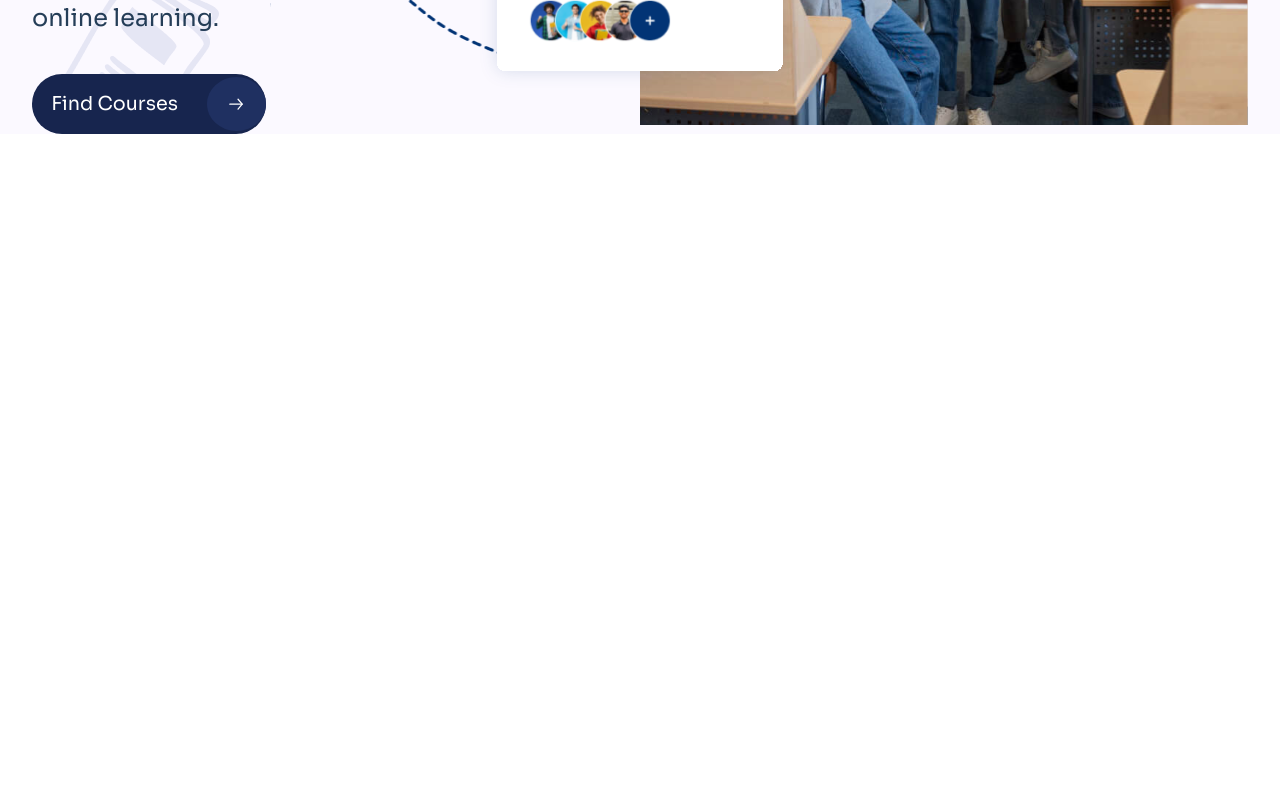
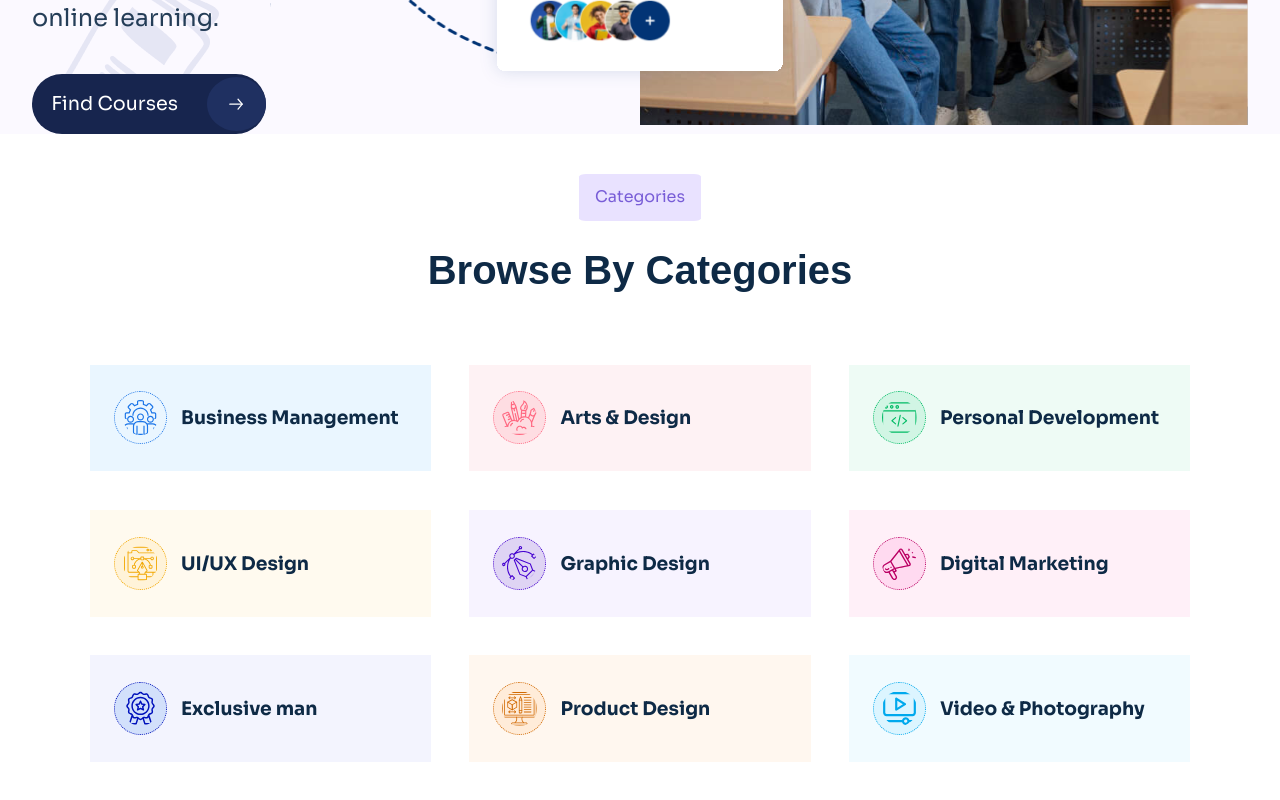
Before and after one commit to Siddami/WTFReactDec, a React (Vite) app: page / in a window 1280 px wide. Shown: the part 654-1454 px from the top of the page. Before the commit the page ends 800 px from the top, so only its background shows below. Built offline with nearby package versions, Linux system fonts and the light colour scheme.

Commit message:
feat: added categories section, data and added to landing page

```diff
--- a/src/LandingPage/index.jsx
+++ b/src/LandingPage/index.jsx
@@ -1,7 +1,7 @@
-import React from 'react'
 import InfoHeader  from '../components/Header/InfoHeader'
 import NavHeader  from '../components/Header/NavHeader'
 import Hero from '../components/Hero'
+import Categories from '../components/Categories'
 
 const LandingPage = () => {
   return (
@@ -9,6 +9,7 @@ const LandingPage = () => {
         <InfoHeader />
         <NavHeader />
         <Hero />
+        <Categories />
     </>
   )
 }
--- /dev/null
+++ b/src/categories.json
@@ -0,0 +1,58 @@
+{
+    "categories": [
+        {
+            "name": "Business Management",
+            "bg": "blue",
+            "color":  "blue-line",
+            "icon": "/images/business.svg"
+        },
+        {
+            "name": "Arts & Design",
+            "bg": "red",
+            "color": "red-line",
+            "icon": "/images/arts.svg"
+        },
+        {
+            "name": "Personal Development",
+            "bg": "green",
+            "color": "green-line",
+            "icon": "/images/personal.svg"
+        },
+        {
+            "name": "UI/UX Design",
+            "bg": "orange",
+            "color": "orange-line",
+            "icon": "/images/uiux.svg"
+        },
+        {
+            "name": "Graphic  Design",
+            "bg": "purple",
+            "color": "purple-line",
+            "icon": "images/graphics.svg"
+        },
+        {
+            "name": "Digital Marketing",
+            "bg": "teal",
+            "color": "teal-line",
+            "icon": "/images/marketing.svg"
+        },
+        {
+            "name": "Exclusive man",
+            "bg": "dark-purple",
+            "color": "dark-purple-line",
+            "icon": "/images/exclusive.svg"
+        },
+        {
+            "name": "Product Design",
+            "bg": "brown",
+            "color": "brown-line",
+            "icon": "/images/product.svg"
+        },
+        {
+            "name": "Video & Photography",
+            "bg": "light-blue",
+            "color": "light-blue-line",
+            "icon": "/images/video.svg"
+        }
+    ]
+}
--- /dev/null
+++ b/src/components/Categories/Categories.css
@@ -0,0 +1,168 @@
+.categories-section {
+  display: flex;
+  flex-direction: column;
+  justify-content: space-around;
+  align-items: center;
+  gap: clamp(1.5rem, 5vw, 3rem);
+  margin-bottom: clamp(4rem, 10vw, 8rem);
+}
+
+.categories-header {
+  display: flex;
+  flex-direction: column;
+  justify-content: center;
+  align-items: center;
+  padding: 0;
+  margin-block: 1.5em;
+}
+
+.categories-header p {
+  color: var(--accent-purple);
+  background-color: var(--light-purple);
+  width: fit-content;
+  padding: 0.87em 1em;
+  border-radius: 6%;
+  font-size: clamp(0.85rem, 1.5vw, 1rem);
+}
+
+.categories-header h2 {
+  color: var(--text-color);
+  font-size: clamp(1.8rem, 4vw, 2.5rem);
+  font-family: "Epilogue", sans-serif;
+  margin: 0.25em 0 0 0;
+}
+
+.categories-container {
+  display: grid;
+  grid-template-columns: repeat(auto-fit, minmax(260px, 1fr));
+  max-width: 1100px;
+  margin-inline: auto;
+  gap: clamp(1rem, 3vw, 3rem);
+  width: 100%;
+  padding-inline: clamp(1rem, 4vw, 2rem);
+}
+
+.category-card {
+  display: flex;
+  align-items: center;
+  gap: 0.875em;
+  padding: clamp(1rem, 2vw, 1.5rem);
+}
+
+@media (max-width: 900px) {
+  .categories-container {
+    grid-template-columns: repeat(2, 1fr);
+    gap: 1.5em 2em;
+  }
+}
+
+@media (max-width: 600px) {
+  .categories-container {
+    grid-template-columns: 1fr;
+    gap: 1em;
+  }
+
+  .category-card {
+    flex-direction: column;
+    text-align: center;
+  }
+}
+
+.blue {
+  background-color: #eaf6ff;
+}
+
+.blue-line {
+  border: 1px dotted #1b75e8;
+  border-radius: 50%;
+  background-color: #eaf6ff;
+  padding: 0.5em;
+}
+
+.red {
+  background-color: #fef2f4;
+}
+
+.red-line {
+  border: 1px dotted #ff6881;
+  border-radius: 50%;
+  background-color: #ff688126;
+  padding: 0.5em;
+}
+
+.green {
+  background-color: #eefbf5;
+}
+
+.green-line {
+  border: 1px dotted #00bc65;
+  border-radius: 50%;
+  background-color: #d1f5e4;
+  padding: 0.5em;
+}
+
+.orange {
+  background-color: #fffaef;
+}
+
+.orange-line {
+  border: 1px dotted #f2a700;
+  border-radius: 50%;
+  background-color: #fff3d9;
+  padding: 0.5em;
+}
+
+.purple {
+  background-color: #f7f3ff;
+}
+
+.purple-line {
+  border: 1px dotted #4500d0;
+  border-radius: 50%;
+  background-color: #dfd4f4;
+  padding: 0.5em;
+}
+
+.teal {
+  background-color: #fff0f8;
+}
+
+.teal-line {
+  border: 1px dotted #bb0064;
+  border-radius: 50%;
+  background-color: #ffdaf0;
+  padding: 0.5em;
+}
+
+.dark-purple {
+  background-color: #f3f4fe;
+}
+
+.dark-purple-line {
+  border: 1px dotted #0011bb;
+  border-radius: 50%;
+  background-color: #1b75e826;
+  padding: 0.5em;
+}
+
+.brown {
+  background-color: #fff7ef;
+}
+
+.brown-line {
+  border: 1px dotted #d16900;
+  border-radius: 50%;
+  background-color: #ffecd9;
+  padding: 0.5em;
+}
+
+.light-blue {
+  background-color: #f1fbff;
+}
+
+.light-blue-line {
+  border: 1px dotted #00a9ed;
+  border-radius: 50%;
+  background-color: #dcf5ff;
+  padding: 0.5em;
+}
--- /dev/null
+++ b/src/components/Categories/index.jsx
@@ -0,0 +1,31 @@
+import "./Categories.css";
+import data from "../../categories.json";
+
+const Categories = () => {
+  return (
+    <>
+      <section className="categories-section">
+        <div className="categories-header">
+          <p className="categories-title">Categories</p>
+          <h2>Browse By Categories</h2>
+        </div>
+        <div className="categories-container">
+          {data.categories.map((item, index) => {
+            return (
+              <div key={index} className={`${item.bg} category-card`}>
+                <img
+                  src={item.icon}
+                  alt={item.name}
+                  className={`category-image ${item.color}`}
+                />
+                <h3 className="category-title">{item.name}</h3>
+              </div>
+            );
+          })}
+        </div>
+      </section>
+    </>
+  );
+};
+
+export default Categories;
```
